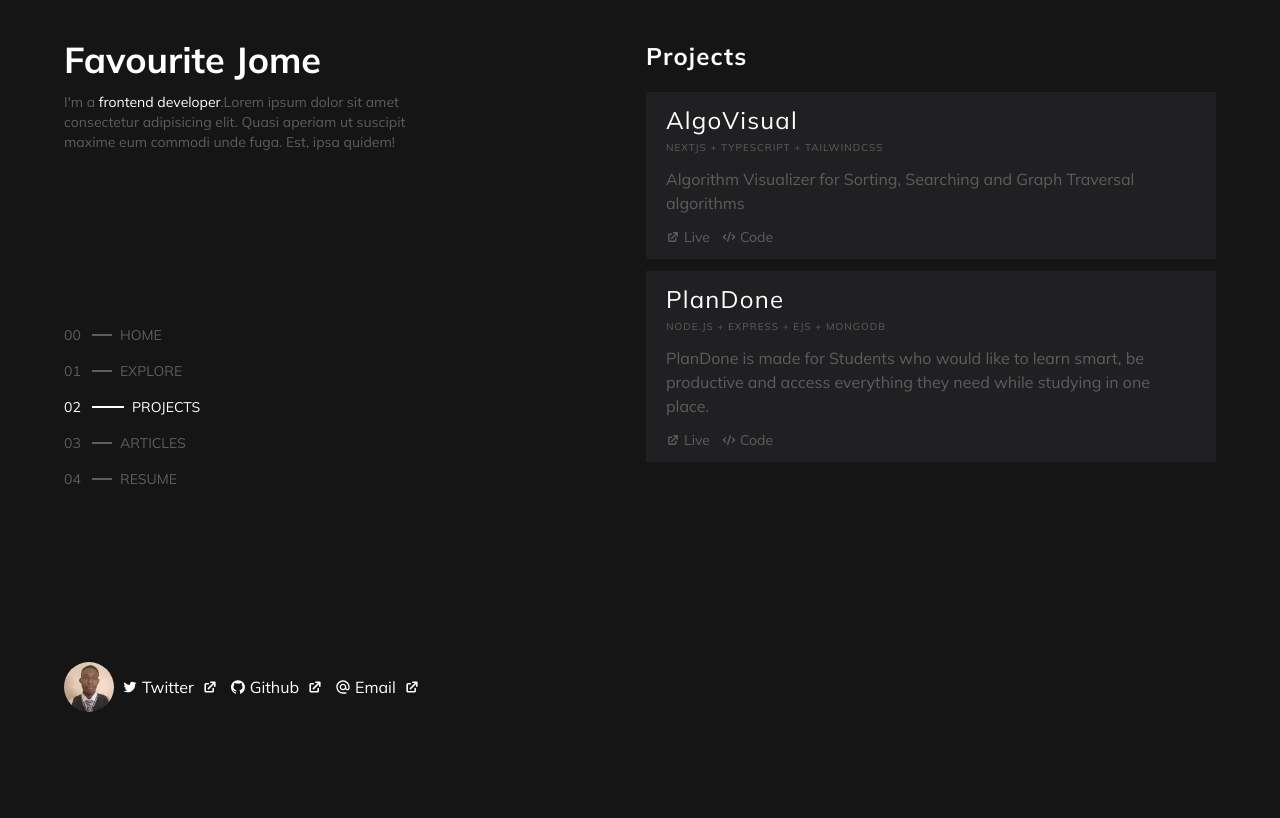
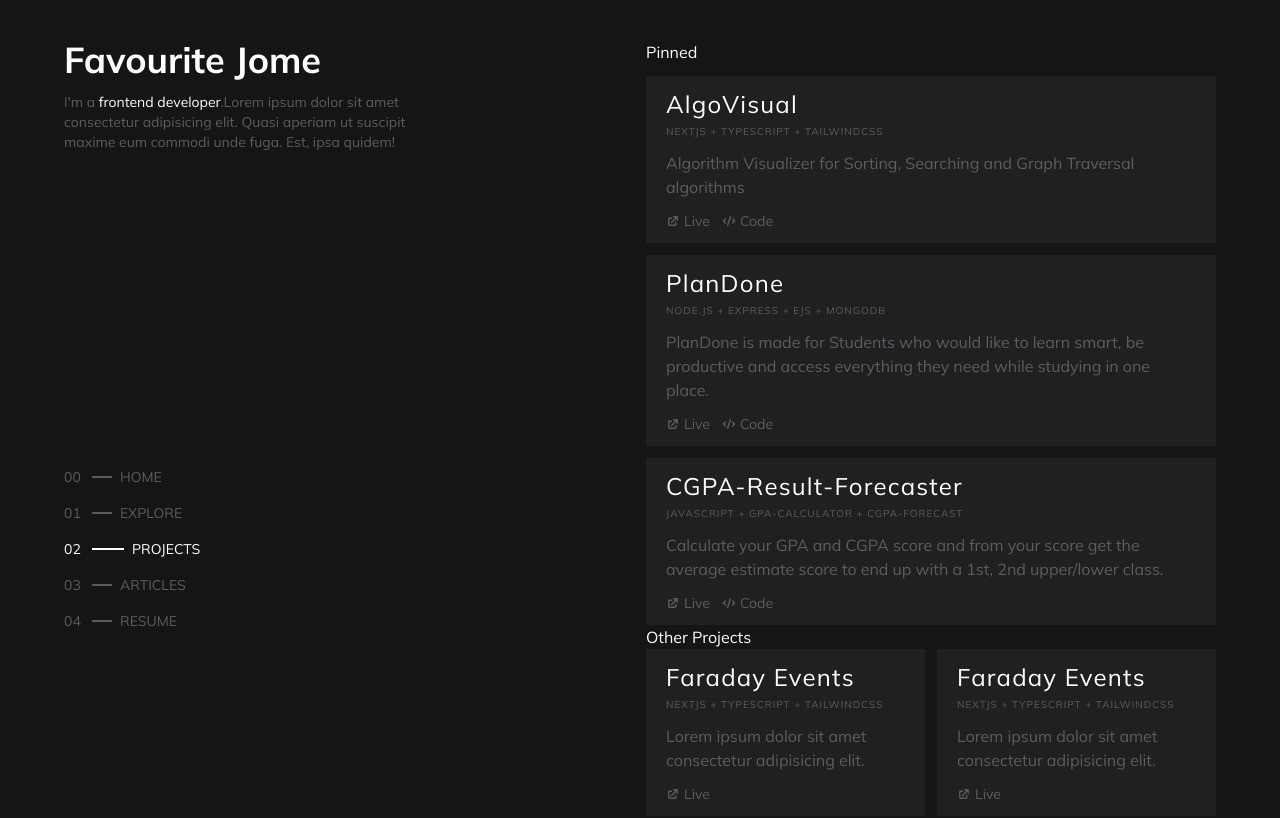
Before and after one commit to jomefavourite/portfolio-v2, a Next.js app: page /projects in a window 1280 px wide. Shown: the top 818 px of the page. Built offline with nearby package versions, Linux system fonts and the light colour scheme.

Commit message:
layout updates

```diff
--- a/components/Layout.tsx
+++ b/components/Layout.tsx
@@ -8,11 +8,13 @@ import { MdOutlineAlternateEmail } from "react-icons/md";
 import Nav from "./Nav";
 
 export const Layout = ({ children }) => {
-  const socials: {
+  type Socials = {
     name: string;
     link: string;
     icon: React.ReactNode;
-  }[] = [
+  };
+
+  const socials: Socials[] = [
     {
       name: "Twitter",
       icon: <AiOutlineTwitter />,
@@ -34,7 +36,8 @@ export const Layout = ({ children }) => {
     <>
       <Navigation />
       <main className='container grid h-[calc(100vh-48px)] gap-3 py-10 md:grid-cols-2'>
-        <aside className='flex h-full flex-col justify-between'>
+        <aside className='left-0 top-0 hidden md:block '>
+          <div className='h-full flex-col justify-between md:flex'>
             <div className='space-y-3'>
               <h1 className='text-4xl font-bold'>Favourite Jome</h1>
               {/* <p className=''>Frontend Developer</p> */}
@@ -76,6 +79,7 @@ export const Layout = ({ children }) => {
                 ))}
               </div>
             </div>
+          </div>
         </aside>
 
         <section>{children}</section>
--- a/components/Nav.tsx
+++ b/components/Nav.tsx
@@ -3,23 +3,22 @@ import { useRouter } from "next/router";
 import React from "react";
 import { navigation } from "../utils";
 
-const Nav = ({
-  topNav,
-  isMenuOpen,
-  setIsMenuOpen,
-}: {
+type NavProps = {
   topNav?: boolean;
   isMenuOpen?: boolean;
   setIsMenuOpen?: React.Dispatch<React.SetStateAction<boolean>>;
-}) => {
+};
+
+const Nav = ({ topNav, isMenuOpen, setIsMenuOpen }: NavProps) => {
   const router = useRouter();
+
   return (
     <ul className='space-y-4'>
       {navigation.map((nav, ind) => (
         <li
           key={ind}
           className={`${topNav ? "text-center" : "text-left"} mx-auto`}
-          onClick={() => setIsMenuOpen(!isMenuOpen)}
+          onClick={() => (setIsMenuOpen ? setIsMenuOpen(!isMenuOpen) : null)}
         >
           <Link
             href={nav.href}
--- a/components/Navigation.tsx
+++ b/components/Navigation.tsx
@@ -5,12 +5,18 @@ import Nav from "./Nav";
 const Navigation: FunctionComponent = () => {
   const [isMenuOpen, setIsMenuOpen] = React.useState(false as boolean);
 
+
   return (
-    <nav className='container relative py-3 md:hidden'>
-      <div className='flex justify-between'>
-        <Link href='/'>
-          <h2 className='font-bold'>FavouriteJome.</h2>
-        </Link>
+    <nav className='sticky top-0 bg-[#15151569] py-3 shadow-lg backdrop-blur-[6px] md:hidden'>
+      <div className='container flex justify-between'>
+        <div>
+          <Link href='/'>
+            <h2 className='font-bold'>FavouriteJome.</h2>
+          </Link>
+
+          {/* Projects */}
+          {/* Resume */}
+        </div>
 
         <button
           type='button'
--- /dev/null
+++ b/components/ProjectCard.tsx
@@ -0,0 +1,46 @@
+import React from "react";
+import { HiCode, HiExternalLink } from "react-icons/hi";
+import { Project } from "../utils";
+
+type ProjectProps = { project: Project };
+
+const ProjectCard = ({ project }: ProjectProps) => {
+  return (
+    <div className='space-y-3 bg-darkCard p-3 px-5'>
+      <div>
+        <h3 className='mb-1 text-2xl tracking-wider'>{project.title}</h3>
+        <p className='text-[10px] font-medium uppercase tracking-widest text-lightGrey'>
+          {project.tags.map((tag, ind) => (
+            <span key={ind}>
+              {tag} {project.tags.length - 1 === ind ? "" : "+"}{" "}
+            </span>
+          ))}
+        </p>
+      </div>
+
+      <p className=' text-lightGrey'>{project.description}</p>
+
+      <div className='flex items-center space-x-3 text-lightGrey'>
+        {project.live ? (
+          <a
+            href={project.live}
+            className='flex items-center gap-1 text-sm transition-colors duration-300 hover:text-white'
+          >
+            <HiExternalLink /> Live
+          </a>
+        ) : null}
+        {project.github ? (
+          <a
+            href={project.github}
+            className='flex items-center gap-1 text-sm transition-colors duration-300 hover:text-white'
+          >
+            <HiCode />
+            Code
+          </a>
+        ) : null}
+      </div>
+    </div>
+  );
+};
+
+export default ProjectCard;
--- a/pages/projects.tsx
+++ b/pages/projects.tsx
@@ -1,10 +1,9 @@
 import React from "react";
 import { Layout } from "../components/Layout";
-import { projects } from "../utils";
+import { otherProjects, pinnedProjects } from "../utils";
 import { NextPageWithLayout } from "./_app";
-import { HiExternalLink } from "react-icons/hi";
-import { HiCode } from "react-icons/hi";
 import Head from "next/head";
+import ProjectCard from "../components/ProjectCard";
 
 const Projects: NextPageWithLayout = () => {
   return (
@@ -12,49 +11,23 @@ const Projects: NextPageWithLayout = () => {
       <Head>
         <title>Favourite Jome - Projects</title>
       </Head>
-      <h2 className='text-heading'>Projects</h2>
+      {/* <h2 className='text-heading'>Projects</h2> */}
 
       <div className='space-y-3'>
-        {projects.map((project, ind) => {
-          return (
-            <div key={ind} className='space-y-3 bg-darkCard p-3 px-5'>
-              <div>
-                <h3 className='mb-1 text-2xl tracking-wider'>
-                  {project.title}
-                </h3>
-                <p className='text-[10px] font-medium uppercase tracking-widest text-lightGrey'>
-                  {project.tags.map((tag, ind) => (
-                    <span key={ind}>
-                      {tag} {project.tags.length - 1 === ind ? "" : "+"}{" "}
-                    </span>
-                  ))}
-                </p>
-              </div>
+        <h3>Pinned</h3>
+        {pinnedProjects.map((project, ind) => (
+          <ProjectCard project={project} />
+        ))}
+      </div>
 
-              <p className=' text-lightGrey'>{project.description}</p>
+      <div>
+        <h3>Other Projects</h3>
 
-              <div className='flex items-center space-x-3 text-lightGrey'>
-                {project.live ? (
-                  <a
-                    href={project.live}
-                    className='flex items-center gap-1 text-sm transition-colors duration-300 hover:text-white'
-                  >
-                    <HiExternalLink /> Live
-                  </a>
-                ) : null}
-                {project.github ? (
-                  <a
-                    href={project.github}
-                    className='flex items-center gap-1 text-sm transition-colors duration-300 hover:text-white'
-                  >
-                    <HiCode />
-                    Code
-                  </a>
-                ) : null}
-              </div>
-            </div>
-          );
-        })}
+        <div className='grid grid-cols-2 gap-3'>
+          {otherProjects.map((project) => (
+            <ProjectCard project={project} />
+          ))}
+        </div>
       </div>
     </div>
   );
--- a/pages/resume.tsx
+++ b/pages/resume.tsx
@@ -1,11 +1,12 @@
 import Head from "next/head";
+import Link from "next/link";
 import React from "react";
 import { Layout } from "../components/Layout";
 import { NextPageWithLayout } from "./_app";
 
 const Resume: NextPageWithLayout = () => {
   return (
-    <div>
+    <>
       <Head>
         <title>Favourite Jome - Resume</title>
       </Head>
@@ -13,9 +14,34 @@ const Resume: NextPageWithLayout = () => {
       <h2 className='text-heading'>Resume</h2>
 
       <div className='bg-darkCard p-4'>
-        <h2>Favourite Jome</h2>
+        <div>
+          <h2>Favourite Jome</h2>
+          <p>Frontend Developer</p>
+
+          <div>
+            <Link href='#'>LinkedIn</Link>
+            Download
+          </div>
+        </div>
+
+        <p>
+          Lorem ipsum dolor sit amet consectetur adipisicing elit. Aperiam nobis
+          velit pariatur vel esse, iure corporis cum quam qui dicta.
+        </p>
+
+        <div>
+          <h3>Core Technologies</h3>
+          <p>
+            HTML/CSS/SASS, TailwindCSS, Javascript, React JS, Next JS,
+            CSS-in-JS, MUI, Typescript, Redux, Firebase.
+          </p>
+        </div>
+
+        <div>
+          <h3>Work Experience</h3>
+        </div>
       </div>
-    </div>
+    </>
   );
 };
 
--- a/utils.ts
+++ b/utils.ts
@@ -1,9 +1,9 @@
-interface Nav {
+export interface Nav {
   href: string;
   title: string;
 }
 
-interface Projects {
+export interface Project {
   title: string;
   description: string;
   live: string | null;
@@ -34,7 +34,7 @@ export const navigation: Nav[] = [
   },
 ];
 
-export const projects: Projects[] = [
+export const pinnedProjects: Project[] = [
   {
     title: "AlgoVisual",
     description:
@@ -47,8 +47,40 @@ export const projects: Projects[] = [
     title: "PlanDone",
     description:
       "PlanDone is made for Students who would like to learn smart, be productive and access everything they need while studying in one place.",
-    live: "https://plandone-student.herokuapp.com/",
+    live: "https://plandone.onrender.com/",
     github: "https://github.com/jomefavourite/PlanDone",
     tags: ["Node.js", "Express", "Ejs", "MongoDB"],
   },
+  {
+    title: "CGPA-Result-Forecaster",
+    description:
+      "Calculate your GPA and CGPA score and from your score get the average estimate score to end up with a 1st, 2nd upper/lower class.",
+    live: "https://cgpaforecaster.vercel.app/",
+    github: "https://github.com/jomefavourite/CGPA-Result-Forecaster",
+    tags: ["JavaScript", "gpa-calculator", "cgpa-forecast"],
+  },
 ];
+
+export const otherProjects: Project[] = [
+  {
+    title: "Faraday Events",
+    description: "Lorem ipsum dolor sit amet consectetur adipisicing elit.",
+    live: "https://faraday-events.vercel.app/",
+    github: "",
+    tags: ["Nextjs", "Typescript", "Tailwindcss"],
+  },
+  {
+    title: "Faraday Events",
+    description: "Lorem ipsum dolor sit amet consectetur adipisicing elit.",
+    live: "https://faraday-events.vercel.app/",
+    github: "",
+    tags: ["Nextjs", "Typescript", "Tailwindcss"],
+  },
+  {
+    title: "Faraday Events",
+    description: "Lorem ipsum dolor sit amet consectetur adipisicing elit.",
+    live: "https://faraday-events.vercel.app/",
+    github: "",
+    tags: ["Nextjs", "Typescript", "Tailwindcss"],
+  },
+];
```
Lines whose indentation alone changed are shown as unchanged.
